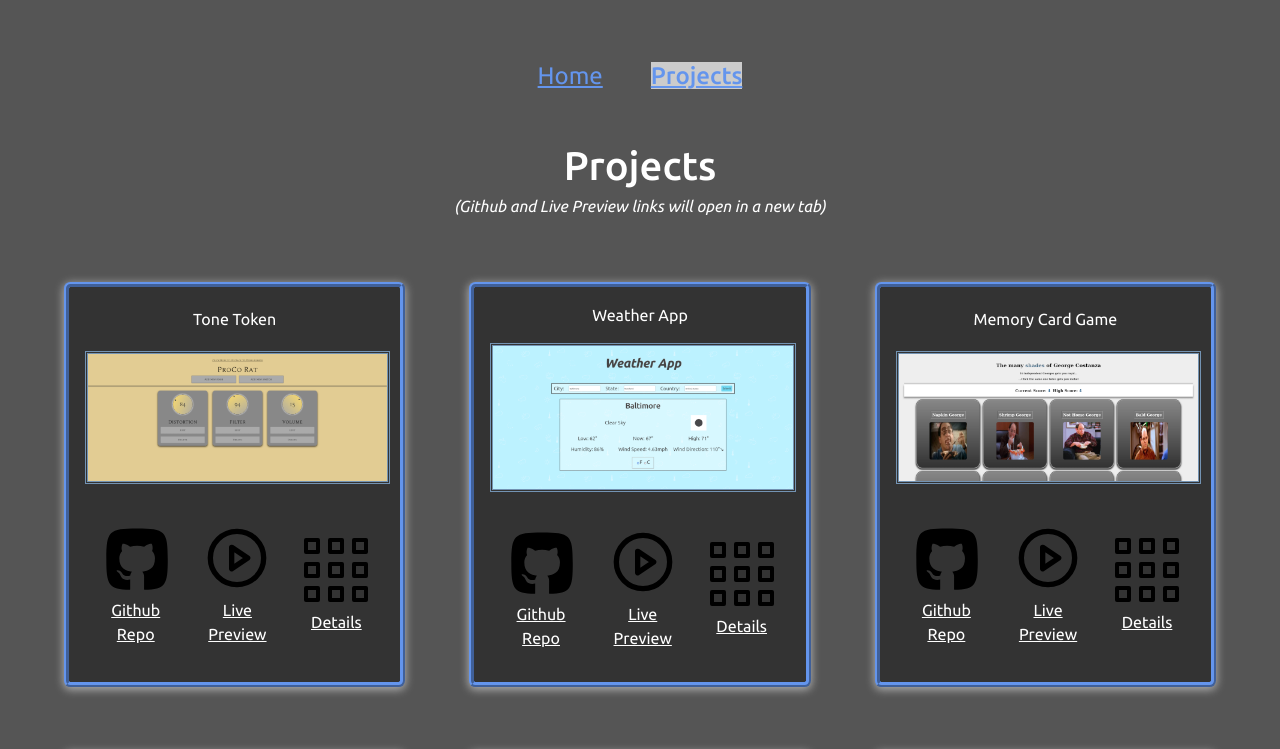
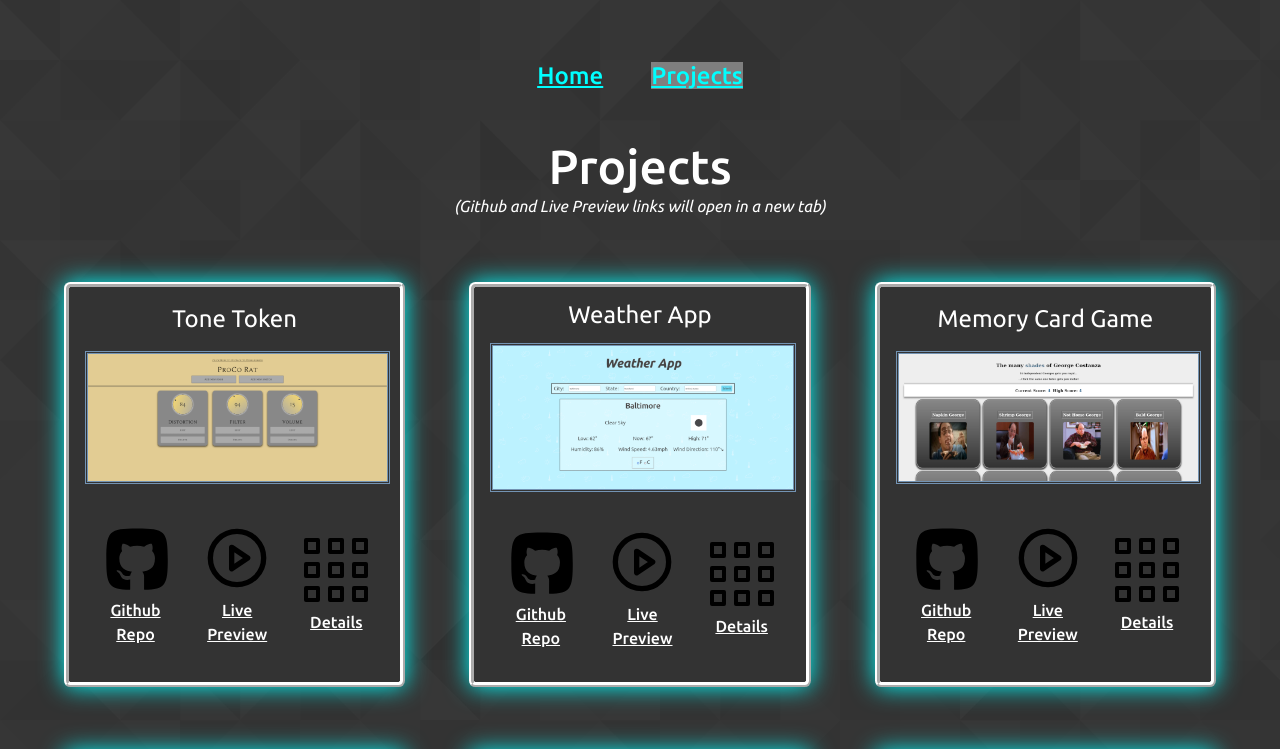
Before and after one commit to TJDRZ/portfolio, a React (Create React App) app: page /#/projects in a window 1280 px wide. Shown: the top 749 px of the page. Built offline with nearby package versions, Linux system fonts and the light colour scheme.

Commit message:
Style updates

```diff
--- a/src/components/Nav.js
+++ b/src/components/Nav.js
@@ -5,13 +5,11 @@ function Nav() {
   const location = useLocation();
 
   let homeStyle = {
-    fontWeight: "bold",
     backgroundColor: "rgba(204, 204, 204, 0.5)",
   };
 
   let projectStyle = {
-    fontWeight: "500",
-    backgroundColor: "rgba(204, 204, 204, 1)",
+    backgroundColor: "rgba(204, 204, 204, 0.5)",
   };
 
   return (
--- a/src/styles/Details.css
+++ b/src/styles/Details.css
@@ -4,7 +4,7 @@
   justify-content: center;
   align-items: center;
   gap: 5vw;
-  background-color: #333;
+  background-image: url(../assets/footer_lodyas.png);
 }
 
 .details-header {
@@ -16,11 +16,11 @@
 }
 
 .details-link {
-  color: #6495ed;
+  color: #0ff;
 }
 
 .details-link:hover {
-  background-color: rgba(204, 204, 204, 1);
+  background-color: rgba(204, 204, 204, 0.5);
 }
 
 .details-h1 {
--- a/src/styles/Home.css
+++ b/src/styles/Home.css
@@ -81,11 +81,6 @@
   }
 }
 
-.home-nav {
-  color: #fff;
-  text-shadow: none;
-}
-
 .social {
   display: flex;
 }
--- a/src/styles/Nav.css
+++ b/src/styles/Nav.css
@@ -3,8 +3,11 @@
   gap: 1rem;
 }
 
-a {
-  margin: 1rem;
-  color: inherit;
-  font-size: 1.5rem;
+.home-nav {
+  color: #fff;
+  text-shadow: none;
 }
+
+.project-nav {
+  color: #0ff;
+}
--- a/src/styles/Project.css
+++ b/src/styles/Project.css
@@ -7,9 +7,13 @@
   gap: 1rem;
   padding: 1rem;
   background-color: #333;
-  border: ridge #6495ed 5px;
+  border: ridge #fff 5px;
   border-radius: 0.4rem;
-  box-shadow: 0 2px 8px 1px rgba(200, 200, 200, 0.75);
+  box-shadow: 0 0px 25px #0ff;
+}
+
+.Project h2 {
+  font-size: 1.5rem;
 }
 
 .screenshot {
--- a/src/styles/Projects.css
+++ b/src/styles/Projects.css
@@ -4,7 +4,7 @@
   justify-content: space-between;
   align-items: center;
   gap: 5vw;
-  background-color: #555;
+  background-image: url(../assets/footer_lodyas.png);
 }
 
 .Projects > header {
@@ -15,7 +15,7 @@
 }
 
 .Projects h1 {
-  font-size: 2.5rem;
+  font-size: 3rem;
   font-weight: 500;
 }
 
@@ -30,7 +30,3 @@
   flex-wrap: wrap;
   gap: 5vw;
 }
-
-.project-nav {
-  color: #6495ed;
-}
--- a/src/styles/index.css
+++ b/src/styles/index.css
@@ -14,6 +14,13 @@ main {
   padding: 5vw;
 }
 
+a {
+  margin: 1rem;
+  color: inherit;
+  font-size: 1.5rem;
+  font-weight: 500;
+}
+
 @media (max-width: 390px) {
   :root {
     font-size: 14px;
```
